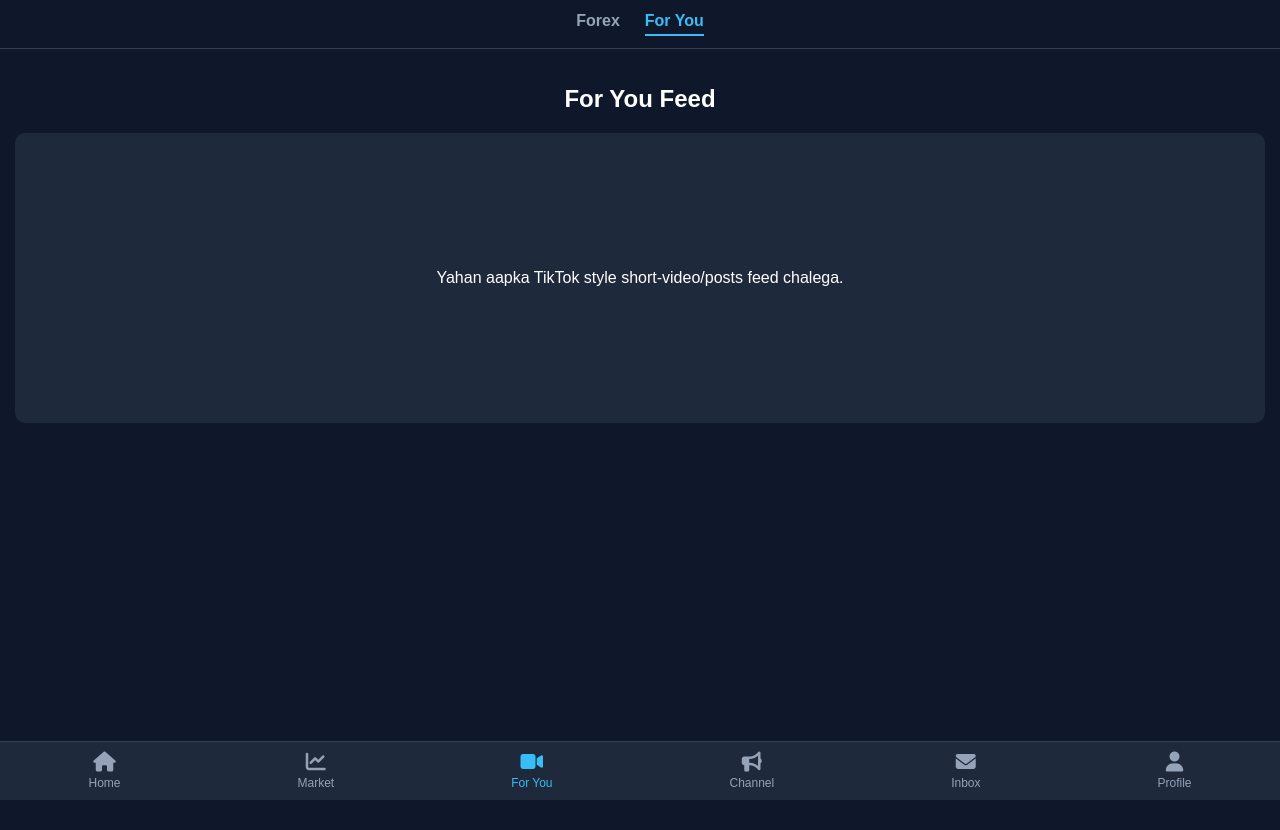
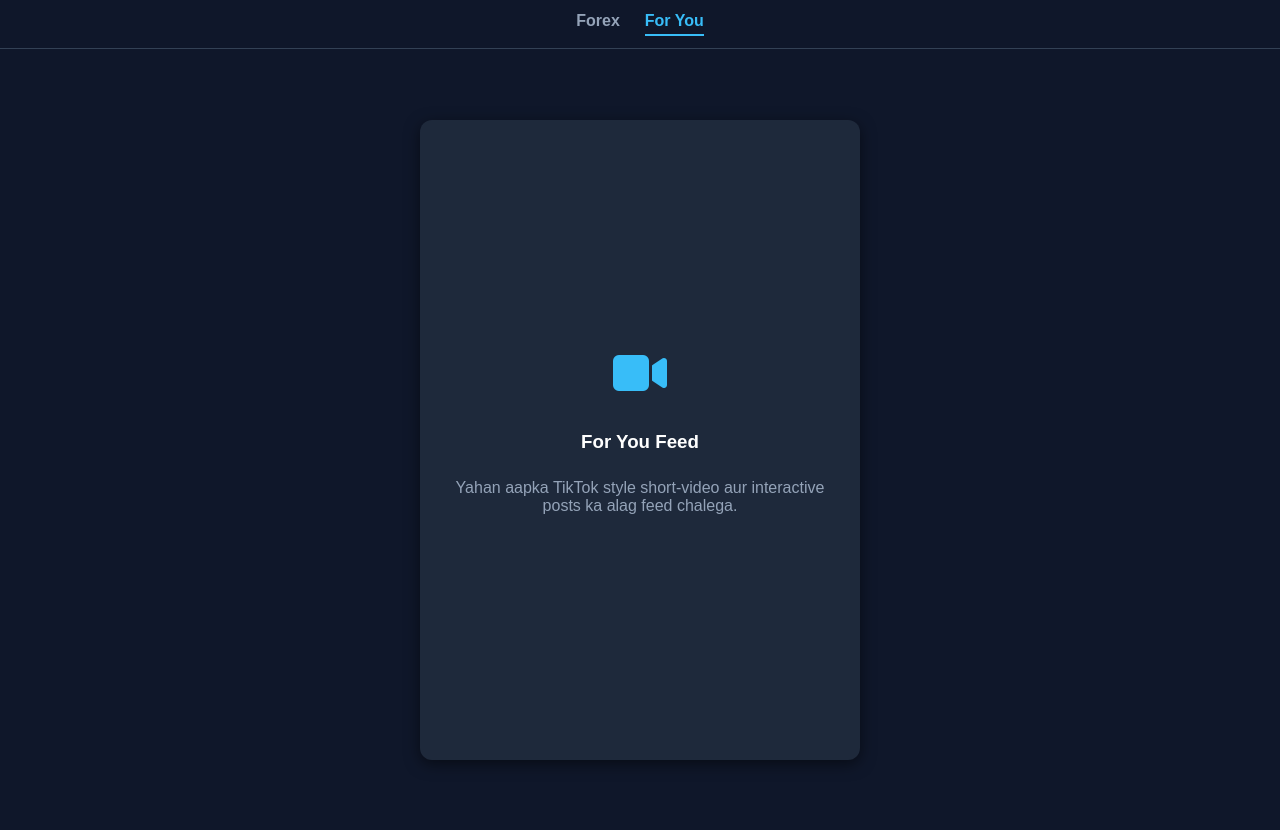
Before and after one commit to irfanali7542543-web/FX.master, a Flask app: page /for-you in a window 1280 px wide. Before the commit the page ends 800 px from the top, so only its background shows below. Run offline with Flask 3, Linux system fonts and the light colour scheme.

Commit message:
Remove bottom navigation from for_you.html for dedicated full screen view

```diff
--- a/templates/for_you.html
+++ b/templates/for_you.html
@@ -9,10 +9,10 @@
         body {
             margin: 0;
             padding-top: 50px;
-            padding-bottom: 70px;
             background-color: #0f172a;
             color: #ffffff;
             font-family: Arial, sans-serif;
+            overflow: hidden;
         }
         /* Top Tabs styling */
         .top-tabs {
@@ -40,50 +40,28 @@
             border-bottom: 2px solid #38bdf8;
         }
 
+        /* Fullscreen TikTok style container */
         .feed-container {
+            height: calc(100vh - 50px);
+            display: flex;
+            flex-direction: column;
+            justify-content: center;
+            align-items: center;
             padding: 15px;
             text-align: center;
         }
         .video-card {
             background: #1e293b;
-            border-radius: 10px;
-            padding: 20px;
-            margin-bottom: 15px;
-            min-height: 250px;
+            border-radius: 12px;
+            width: 100%;
+            max-width: 400px;
+            height: 75vh;
             display: flex;
             flex-direction: column;
             justify-content: center;
             align-items: center;
-        }
-
-        /* Bottom Navigation Bar styling */
-        .bottom-nav {
-            position: fixed;
-            bottom: 0;
-            left: 0;
-            width: 100%;
-            background: #1e293b;
-            display: flex;
-            justify-content: space-around;
-            padding: 10px 0;
-            border-top: 1px solid #334155;
-            z-index: 1000;
-        }
-        .nav-item {
-            color: #94a3b8;
-            text-decoration: none;
-            text-align: center;
-            font-size: 12px;
-            display: flex;
-            flex-direction: column;
-            align-items: center;
-        }
-        .nav-item i {
-            font-size: 20px;
-            margin-bottom: 4px;
-        }
-        .nav-item.active, .nav-item:hover {
-            color: #38bdf8;
+            padding: 20px;
+            box-shadow: 0 4px 15px rgba(0,0,0,0.5);
         }
     </style>
 </head>
@@ -95,40 +73,13 @@
         <a href="/for-you" class="top-tab active">For You</a>
     </div>
 
-    <!-- For You Content Feed -->
+    <!-- For You Dedicated Fullscreen Feed -->
     <div class="feed-container">
-        <h2>For You Feed</h2>
         <div class="video-card">
-            <p>Yahan aapka TikTok style short-video/posts feed chalega.</p>
+            <i class="fas fa-video" style="font-size: 48px; color: #38bdf8; margin-bottom: 15px;"></i>
+            <h3 style="margin-bottom: 10px;">For You Feed</h3>
+            <p style="color: #94a3b8;">Yahan aapka TikTok style short-video aur interactive posts ka alag feed chalega.</p>
         </div>
-    </div>
-
-    <!-- Bottom Navigation Bar -->
-    <div class="bottom-nav">
-        <a href="/" class="nav-item">
-            <i class="fas fa-home"></i>
-            <span>Home</span>
-        </a>
-        <a href="/market" class="nav-item">
-            <i class="fas fa-chart-line"></i>
-            <span>Market</span>
-        </a>
-        <a href="/for-you" class="nav-item active">
-            <i class="fas fa-video"></i>
-            <span>For You</span>
-        </a>
-        <a href="/channel" class="nav-item">
-            <i class="fas fa-bullhorn"></i>
-            <span>Channel</span>
-        </a>
-        <a href="/inbox" class="nav-item">
-            <i class="fas fa-envelope"></i>
-            <span>Inbox</span>
-        </a>
-        <a href="/profile" class="nav-item">
-            <i class="fas fa-user"></i>
-            <span>Profile</span>
-        </a>
     </div>
 
 </body>
```
